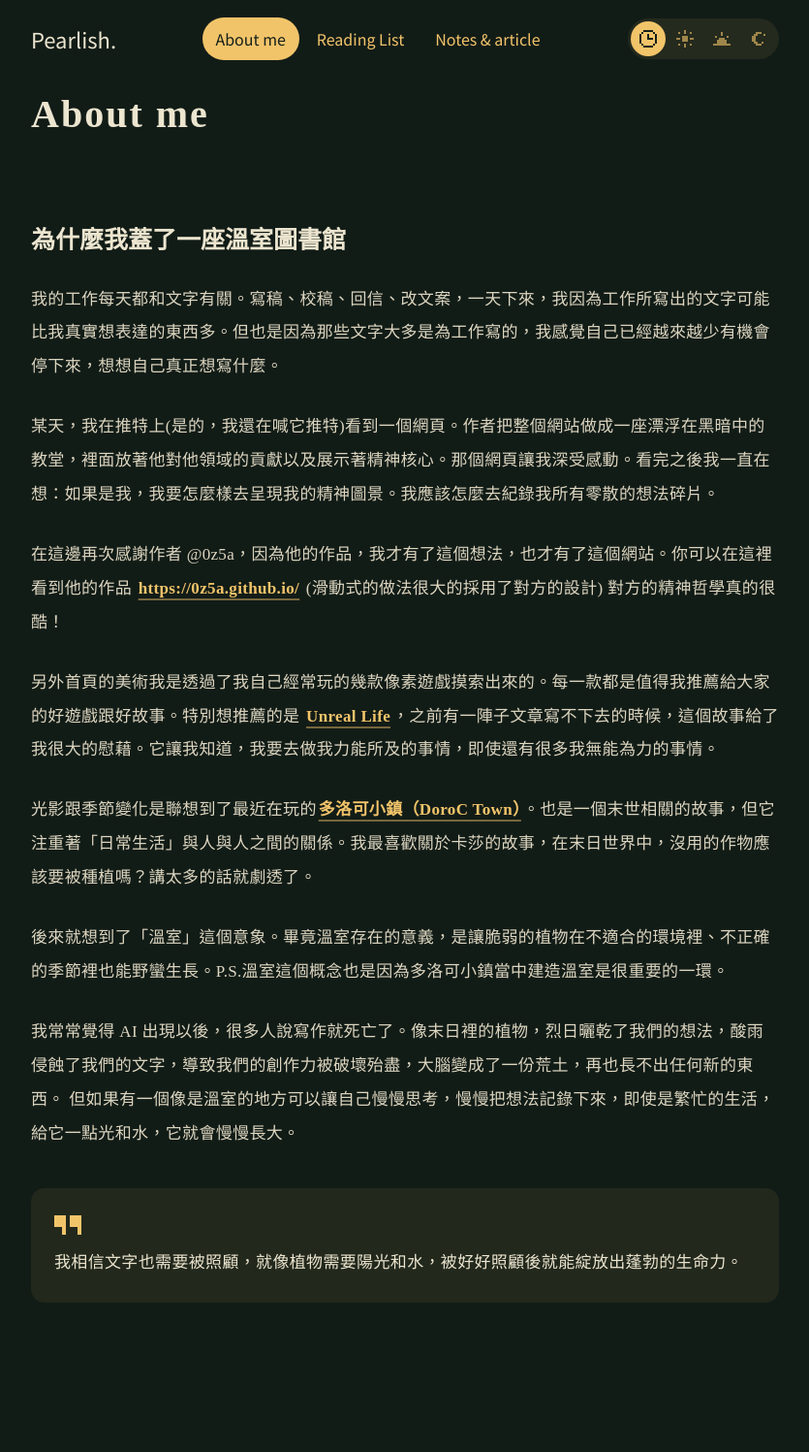
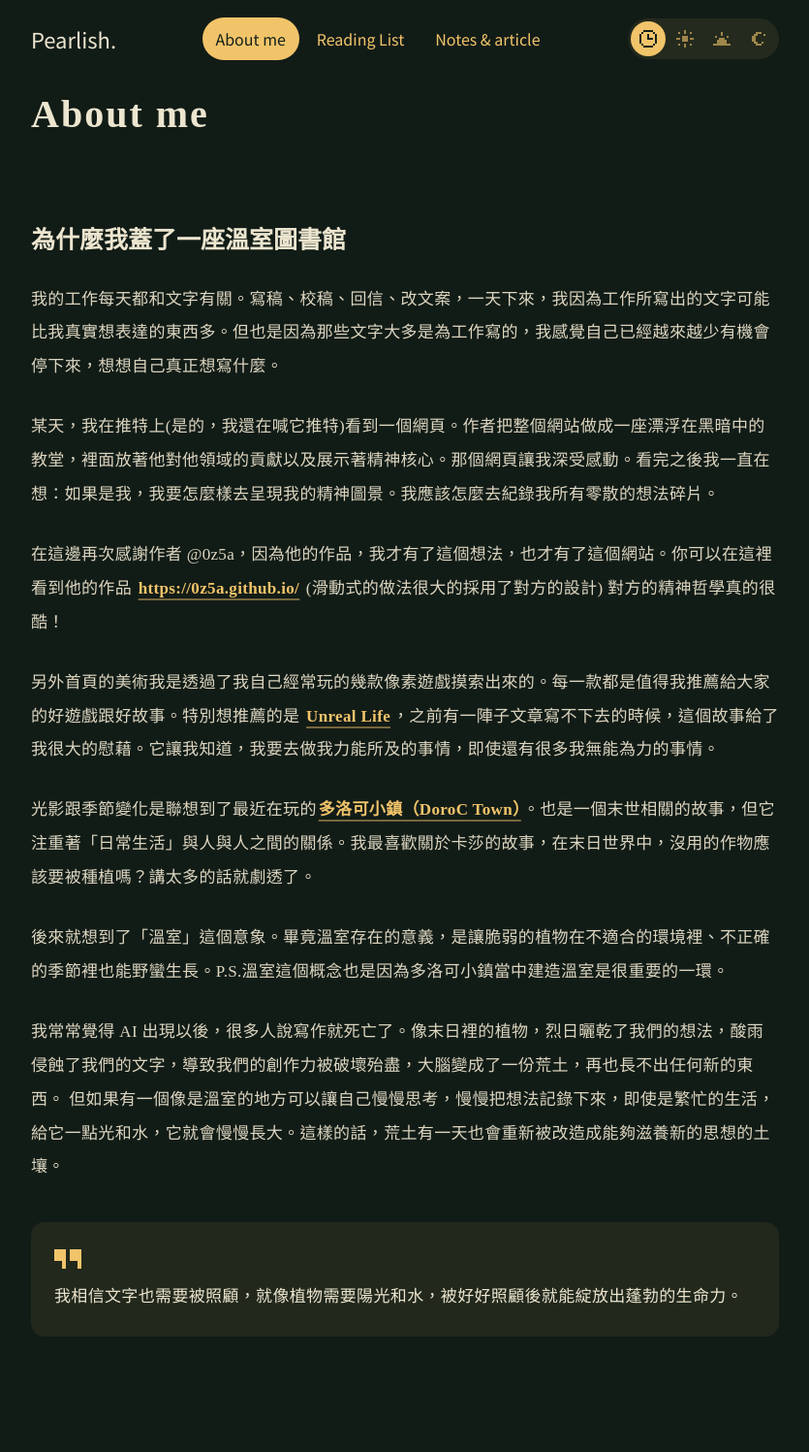
Before and after one commit to Pearlish128624/Pearlish128624.github.io, a Jekyll site: the page built from about.md, in a window 1280 px wide. Shown: the whole page at 97% size, without its empty margins (222-1057 px from the left). Built offline with Jekyll 4.4.1, drawn with Linux system fonts in a browser that asks for light colours; some web fonts are replaced; before the commit the page ends 1462 px from its top, so only the background shows below that.

Commit message:
About me: extend the greenhouse paragraph
Co-Authored-By: Claude Opus 5.5 <noreply@anthropic.com>

```diff
--- a/about.md
+++ b/about.md
@@ -28,6 +28,6 @@ book_text:
 後來就想到了「溫室」這個意象。畢竟溫室存在的意義，是讓脆弱的植物在不適合的環境裡、不正確的季節裡也能野蠻生長。P.S.溫室這個概念也是因為多洛可小鎮當中建造溫室是很重要的一環。
 
 我常常覺得 AI 出現以後，很多人說寫作就死亡了。像末日裡的植物，烈日曬乾了我們的想法，酸雨侵蝕了我們的文字，導致我們的創作力被破壞殆盡，大腦變成了一份荒土，再也長不出任何新的東西。
-但如果有一個像是溫室的地方可以讓自己慢慢思考，慢慢把想法記錄下來，即使是繁忙的生活，給它一點光和水，它就會慢慢長大。
+但如果有一個像是溫室的地方可以讓自己慢慢思考，慢慢把想法記錄下來，即使是繁忙的生活，給它一點光和水，它就會慢慢長大。這樣的話，荒土有一天也會重新被改造成能夠滋養新的思想的土壤。
 
 > 我相信文字也需要被照顧，就像植物需要陽光和水，被好好照顧後就能綻放出蓬勃的生命力。
```
